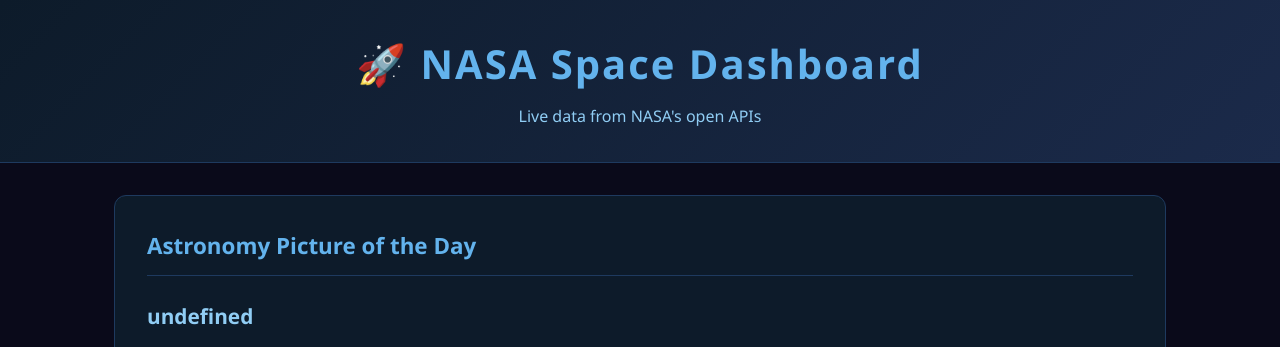
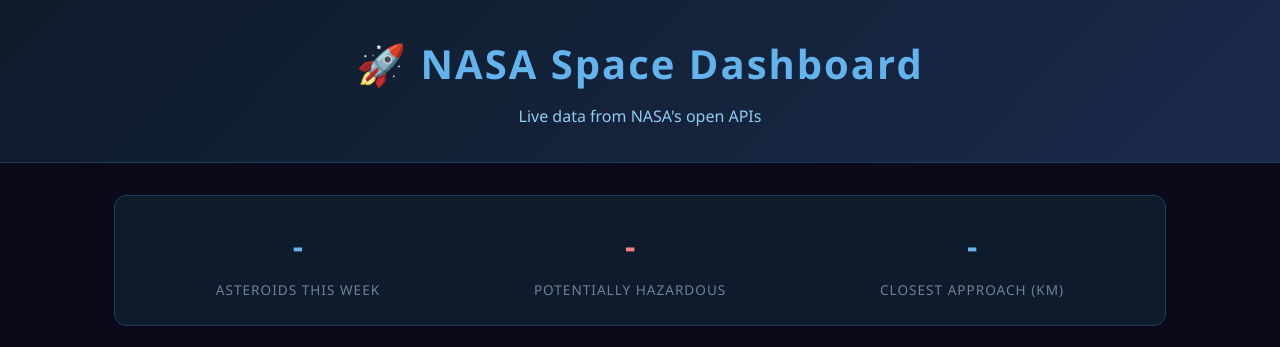
Before and after one commit to SamiiN13/nasa-dashboard, a Flask app: page / in a window 1280 px wide. Shown: the top 347 px of the page. Run offline with Flask 3, Linux system fonts and the light colour scheme; data that the repository does not hold is empty.

Commit message:
Add stats bar, footer and polish

```diff
--- a/static/app.js
+++ b/static/app.js
@@ -78,3 +78,19 @@
             }
         });
     });
+
+// Stats bar
+fetch('/asteroids')
+    .then(response => response.json())
+    .then(data => {
+        const allAsteroids = Object.values(data.near_earth_objects).flat();
+        const hazardous = allAsteroids.filter(a => a.is_potentially_hazardous_asteroid);
+        const closest = allAsteroids.reduce((min, a) => {
+            const dist = parseFloat(a.close_approach_data[0].miss_distance.kilometers);
+            return dist < min ? dist : min;
+        }, Infinity);
+
+        document.getElementById('total-count').textContent = allAsteroids.length;
+        document.getElementById('hazard-count').textContent = hazardous.length;
+        document.getElementById('closest').textContent = Math.round(closest).toLocaleString();
+    });
--- a/static/style.css
+++ b/static/style.css
@@ -106,3 +106,57 @@
 tbody tr.hazardous:hover {
     background: #3d1a1a;
 }
+
+/* Stats Bar */
+#stats-bar {
+    display: flex;
+    justify-content: space-around;
+    background: #0d1b2a;
+    border: 1px solid #1e3a5f;
+    border-radius: 12px;
+    padding: 1.5rem;
+    margin-bottom: 2rem;
+    text-align: center;
+}
+
+.stat {
+    display: flex;
+    flex-direction: column;
+    gap: 0.5rem;
+}
+
+.stat-number {
+    font-size: 2rem;
+    font-weight: bold;
+    color: #63b3ed;
+}
+
+.hazard-number {
+    color: #fc8181;
+}
+
+.stat-label {
+    font-size: 0.85rem;
+    color: #718096;
+    text-transform: uppercase;
+    letter-spacing: 1px;
+}
+
+/* Footer */
+footer {
+    text-align: center;
+    padding: 2rem;
+    color: #718096;
+    font-size: 0.85rem;
+    border-top: 1px solid #1e3a5f;
+    margin-top: 2rem;
+}
+
+footer a {
+    color: #63b3ed;
+    text-decoration: none;
+}
+
+footer a:hover {
+    text-decoration: underline;
+}
--- a/templates/index.html
+++ b/templates/index.html
@@ -15,6 +15,23 @@
     </header>
 
     <main>
+
+        <!-- Stats Bar -->
+        <div id="stats-bar">
+            <div class="stat">
+                <span class="stat-number" id="total-count">-</span>
+                <span class="stat-label">Asteroids This Week</span>
+            </div>
+            <div class="stat">
+                <span class="stat-number hazard-number" id="hazard-count">-</span>
+                <span class="stat-label">Potentially Hazardous</span>
+            </div>
+            <div class="stat">
+                <span class="stat-number" id="closest">-</span>
+                <span class="stat-label">Closest Approach (km)</span>
+            </div>
+        </div>
+
         <!-- APOD Section -->
         <section id="apod-section">
             <h2>Astronomy Picture of the Day</h2>
@@ -36,7 +53,12 @@
                 <p>Loading...</p>
             </div>
         </section>
+
     </main>
+
+    <footer>
+        <p>Data sourced from <a href="https://api.nasa.gov" target="_blank">NASA Open APIs</a> · Built by Samiha</p>
+    </footer>
 
     <script src="/static/app.js"></script>
 
```
